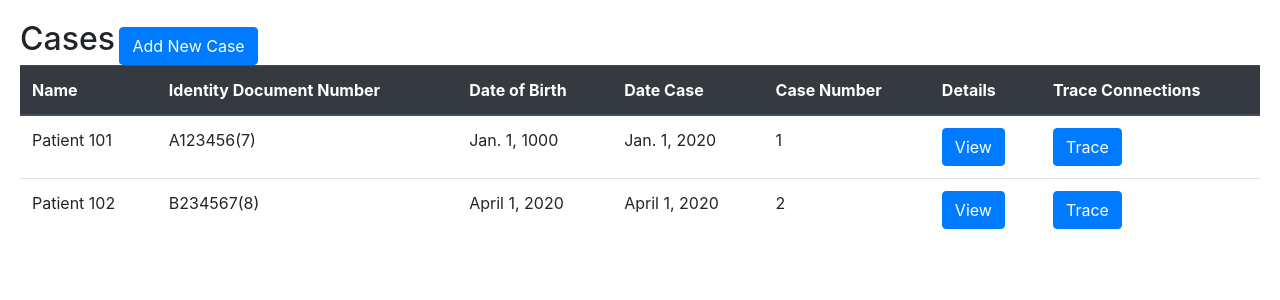
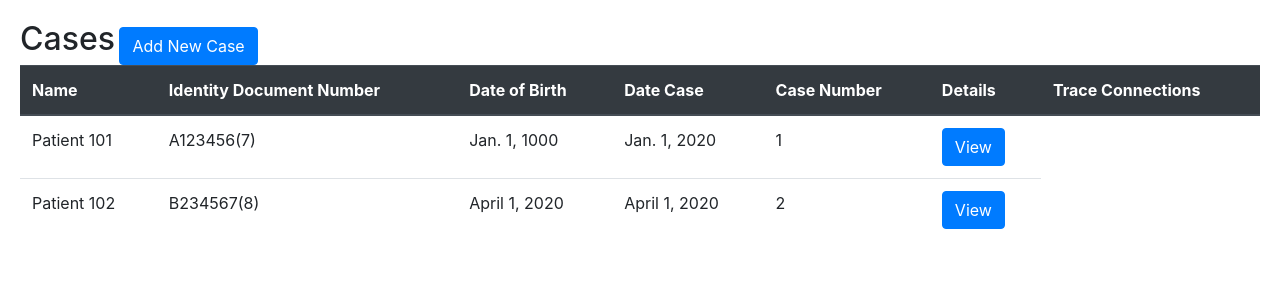
Before and after one commit to zupeter/trans19, a Django app: page /case/ in a window 1280 px wide. Shown: the part 56-356 px from the top of the page. Run offline with Django 3.2, Linux system fonts and the light colour scheme; data comes from the database, SQL or seed files in the repository; some libraries are stand-ins or nearby versions.

Commit message:
removed trace button

```diff
--- a/src/record/templates/case/list.html
+++ b/src/record/templates/case/list.html
@@ -31,7 +31,6 @@
 					<td>{{object.date_of_comfirmed}}</td>
 					<td>{{object.case_number}}</td>
 					<td><a href='{{ object.get_absolute_url }}' class="btn btn-primary">View</a></td>
-					<td><a href='{{ object.get_trace_url }}' class="btn btn-primary">Trace</a></td>
 				</tr>
 				{% endfor %}
 			</tbody>
```
